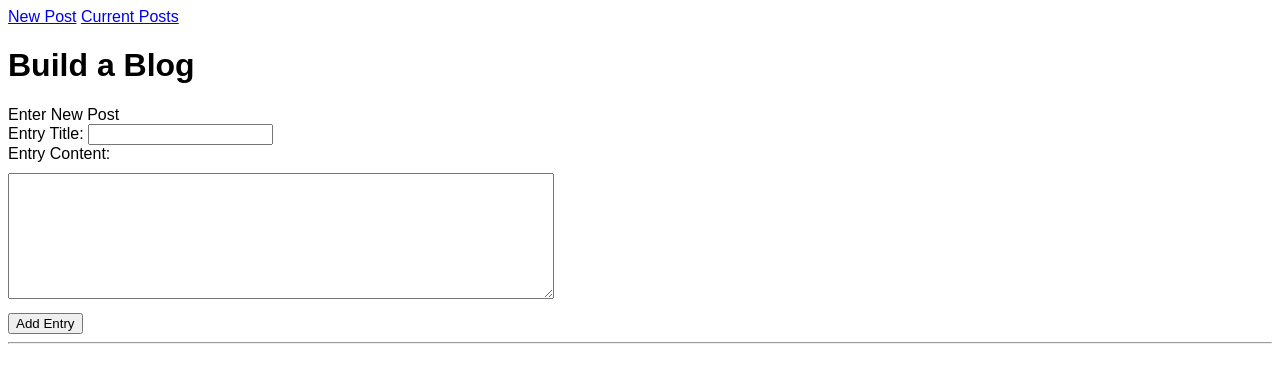
After one commit to Westpeaks/blogz, a Flask app: page /new_post in a window 1280 px wide. The commit adds this page. Shown: the top 383 px of the page. Run offline with Flask 2, Linux system fonts and the light colour scheme.

Commit message:
working version with db

```diff
--- a/main.py
+++ b/main.py
@@ -1,23 +1,48 @@
 from flask import Flask, request, redirect, render_template
-import cgi
-import os
+from flask_sqlalchemy import SQLAlchemy
 
 app = Flask(__name__)
 app.config['DEBUG'] = True
+app.config['SQLALCHEMY_DATABASE_URI'] = 'mysql+pymysql://Build-a-Blog2:12Kamelz@localhost:8889/Build-a-Blog2'
+app.config['SQLALCHEMY_ECHO'] = True
+db = SQLAlchemy(app)
 
-headings = []
-entries = []
+class Blog(db.Model):
+
+    id = db.Column(db.Integer, primary_key=True)
+    title = db.Column(db.String(120))
+    body = db.Column(db.String(1200))
+
+    def __init__(self, title, body):
+        self.title = title
+        self.body = body
+
+@app.route('/new_post', methods=['POST', 'GET'])
+def new_post():
+
+    if request.method == 'POST':
+        entry_name = request.form['title']
+        entry_body = request.form['body']
+        new_entry = Blog(entry_name, entry_body)
+        db.session.add(new_entry)
+        db.session.commit()
+        return redirect("/single_post?id="+ str(new_entry.id))
+
+    return render_template('new_post.html')
+
+@app.route('/single_post', methods =['POST','GET'])
+def blog():
+    if request.args:
+        blog_id = request.args.get("id")
+        blog_entry = Blog.query.get(blog_id)
+    return render_template('single_post.html', blog=blog_entry)
 
 @app.route('/', methods=['POST', 'GET'])
-def blog_posts():
+def index():
 
-    if request.method == 'POST':
-        heading = request.form['heading']
-        entry = request.form['entry']
-        headings.append(heading)
-        entries.append(entry)
+    entries = Blog.query.all()
 
-    return render_template('blog.html', title="BuildABlog", headings=headings, entries=entries)
+    return render_template('blog.html', entries=entries)
 
-
-app.run()
+if __name__ == '__main__':
+    app.run()
--- a/templates/base.html
+++ b/templates/base.html
@@ -1,9 +1,32 @@
 <!DOCTYPE html>
 <html>
     <head>
-        <title>{{title}}</title>
+        <title>Build a Blog</title>
+        <style>
+            h2, body {
+                font-family: sans-serif;
+            }
+            h2 {
+                color: #0000FF;
+            }
+            p{
+                color: #3366FF;
+            }
+            textarea {
+                margin: 10px 0;
+                width: 540px;
+                height: 120px;
+            }
+        </style>
     </head>
 
+    <div>
+        <a href='/new_post'>New Post</a>
+        <a href='/'>Current Posts</a>
+    </div>
+    <div>
+        <h1>Build a Blog</h1>
+    </div>
     <body>
 
         {% block content %}
--- /dev/null
+++ b/templates/new_post.html
@@ -0,0 +1,30 @@
+{% extends "base.html" %}
+
+{% block content %}
+
+<form method='post'>
+<div>
+    <label>
+        Enter New Post
+    </label>
+    <div>
+    <label>
+        Entry Title:
+        <input type="text" name='title' />
+    </label>
+    </div>
+    <div>
+    <label>
+        Entry Content:
+    </label>
+    </div>
+    <div>
+        <textarea type="text" name='body'></textarea>
+    </div>
+        <a href="/blog"> <input type="submit" value='Add Entry' /></a>
+</div>
+</form>
+
+<hr />
+
+{% endblock %}
--- /dev/null
+++ b/templates/single_post.html
@@ -0,0 +1,6 @@
+{% extends "base.html" %}
+
+{% block content %}
+<h2>{{blog.title}}</h2>
+<p>{{blog.body}}</p>
+{% endblock %}
--- /dev/null
+++ b/templates/styles.css
@@ -0,0 +1,6 @@
+
+textarea {{
+    margin: 10px 0;
+    width: 540px;
+    height: 120px;
+}}
```
Also changed, not shown: templates/blog.html (+4 -33 lines).
